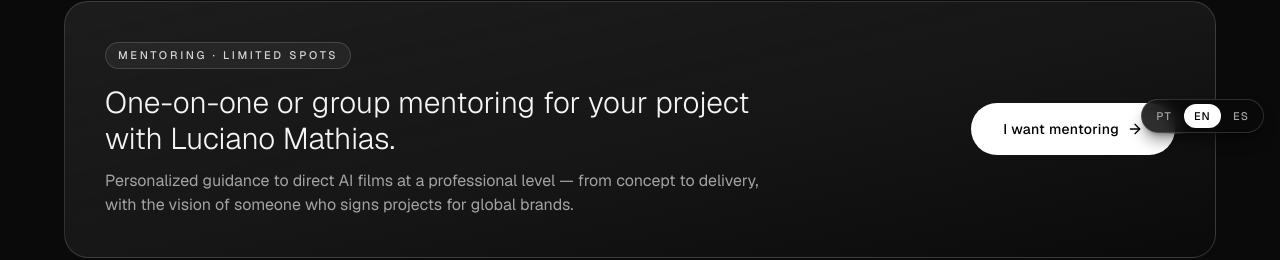
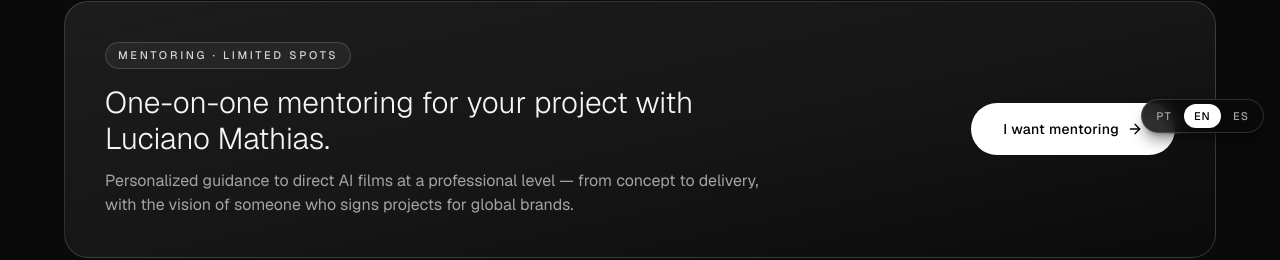
Before and after one commit to lucianomathias1982/lucianomathias-site, a Next.js app: page /en/cursos/filmes-com-ia in a window 1280 px wide. Shown: the part 651-911 px from the top of the page. Built offline with nearby package versions, Linux system fonts and the light colour scheme.

Commit message:
Update mentoring description to specify one-on-one

```diff
--- a/app/en/cursos/filmes-com-ia/page.tsx
+++ b/app/en/cursos/filmes-com-ia/page.tsx
@@ -180,7 +180,7 @@ export default function Page() {
                 Mentoring · limited spots
               </span>
               <h2 className="mt-4 font-serif text-2xl font-light leading-snug sm:text-3xl">
-                One-on-one or group mentoring for your project with Luciano Mathias.
+                One-on-one mentoring for your project with Luciano Mathias.
               </h2>
               <p className="mt-3 text-neutral-400">
                 Personalized guidance to direct AI films at a professional level — from concept to delivery, with the vision of someone who signs projects for global brands.
```
